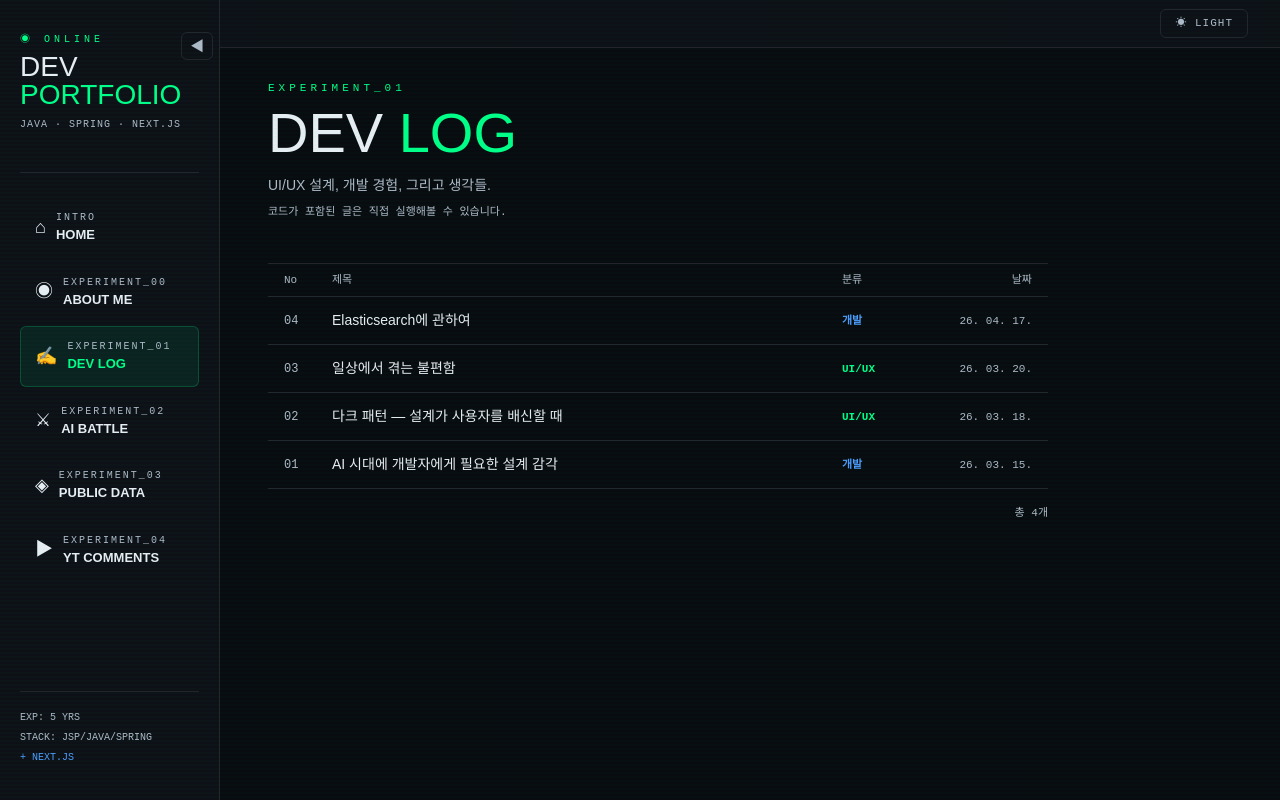
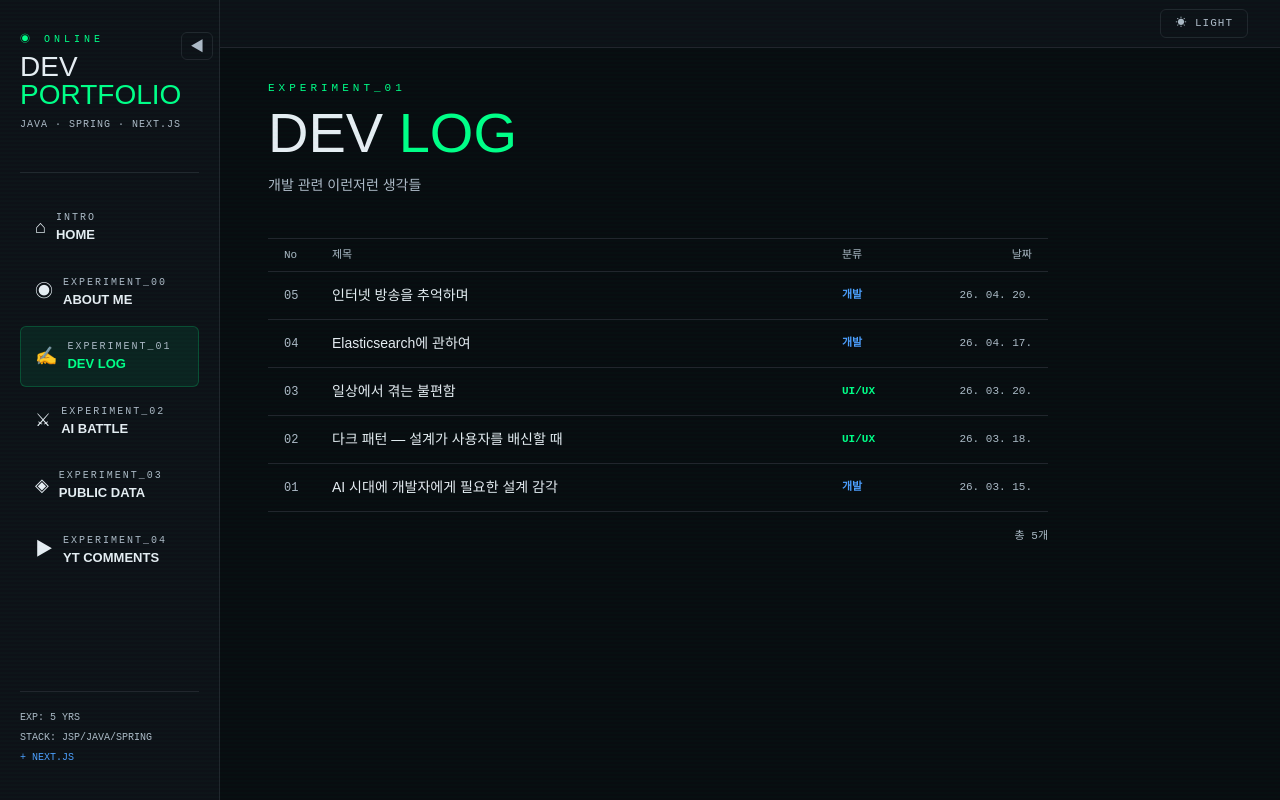
Before and after one commit to ejg93/public, a Next.js app in the folder frontend/: page /board in a window 1280 px wide. Built offline with nearby package versions, Linux system fonts and the light colour scheme.

Commit message:
추가 게시물

```diff
--- a/frontend/app/board/page.tsx
+++ b/frontend/app/board/page.tsx
@@ -27,8 +27,7 @@ export default function BoardPage() {
           <span style={{ color: 'var(--accent)' }}> LOG</span>
         </h1>
         <p style={{ color: 'var(--muted)', fontSize: '14px', lineHeight: 1.8 }}>
-          UI/UX 설계, 개발 경험, 그리고 생각들.<br />
-          <span className="mono" style={{ fontSize: '11px' }}>코드가 포함된 글은 직접 실행해볼 수 있습니다.</span>
+          개발 관련 이런저런 생각들<br />
         </p>
       </div>
 
--- a/frontend/app/board/posts.ts
+++ b/frontend/app/board/posts.ts
@@ -324,4 +324,33 @@ AI에게 제대로 된 질문을 던지려면 결국 스스로 질문을 던져
       // },
     ],
   },
+  {
+    id: 'inBang',
+    title: '인터넷 방송을 추억하며',
+    category: '개발',
+    date: '2026-04-20',
+    summary: 'P2P, a, b',
+    tags: ['Elasticsearch', '검색엔진', '역색인', '백엔드'],
+    blocks: [
+      {
+        type: 'text',
+        content: `
+        중학교 시절 한창 아프리카에서 게임방송이 떠오르던 때가 있었다.
+        풍월량, 우왁굳, 대정령 같은 1세대 방송인들이 떠오르고
+        온게임넷에서 스타리그, 롤 대회 송출해주던 시절
+        지금 생각해보면 당시 인기가 많던 아프리카TV는 문제가 많았다.
+
+        방송을 보려면 ActiveX가 필수여서 사용자들이 불편하다 아우성이었다.
+        또 버릴 수는 없는게 서버비용 때문에 P2P(Peer to Peer)를 사용했는데
+        시청자의 PC를 서버로 취하기 위해 ActiveX를 다운해야하는 불편함뿐만 아니라
+        해당 PC의 권한을 가져오는 것이므로 취약점 문제도 많았으며
+        당시 브라우저중에서도 상당히 똥으로 알려진 IE를 사용해야했던 것도 한몫했다.
+        (IE의 경우 웹 표준 규약 안지키다가 edge로 바뀌고 지키기 시작했다.)
+        P2P는 아프리카TV의 서버가 영상을 전부에게 전달하는게 아니라
+        시청자들끼리 영상을 나눠서 전달하는, 시청자도 서버가 되는 방식이므로
+        시청자의 인터넷 상태가 안좋으면 그 이후 접속자의 연결 또한 불안정해지는 등의 문제도 있었다.
+       `,
+      },
+    ],
+  },
 ]
--- a/frontend/app/youtube/page.tsx
+++ b/frontend/app/youtube/page.tsx
@@ -102,7 +102,7 @@ function isQuotaError(msg: string): boolean {
 }
 
 export default function YoutubePage() {
-  const [url, setUrl] = useState('https://www.youtube.com/watch?v=4WYFN5CnXCg')
+  const [url, setUrl] = useState('')
   const [comments, setComments] = useState<Comment[]>([])
   const [loading, setLoading] = useState(false)
   const [error, setError] = useState('')
@@ -229,9 +229,9 @@ export default function YoutubePage() {
           <span style={{ color: 'var(--text)' }}> COMMENTS</span>
         </h1>
         <p style={{ color: 'var(--muted)', fontSize: '13px', lineHeight: 1.8 }}>
-          유튜브가 제공하지 않는 정렬 · 필터 · 키워드 검색<br />
+          유튜브 댓글 정렬 및 검색<br />
           <span className="mono" style={{ fontSize: '11px' }}>
-            ※ YouTube API 정책상 최대 1,000개 수집 / 하루 할당량 소진 시 이용 불가
+            ※ YouTube API 최대 1000개 사용가능 / 하루 할당량 소진 시 이용 불가
           </span>
         </p>
       </div>
```
